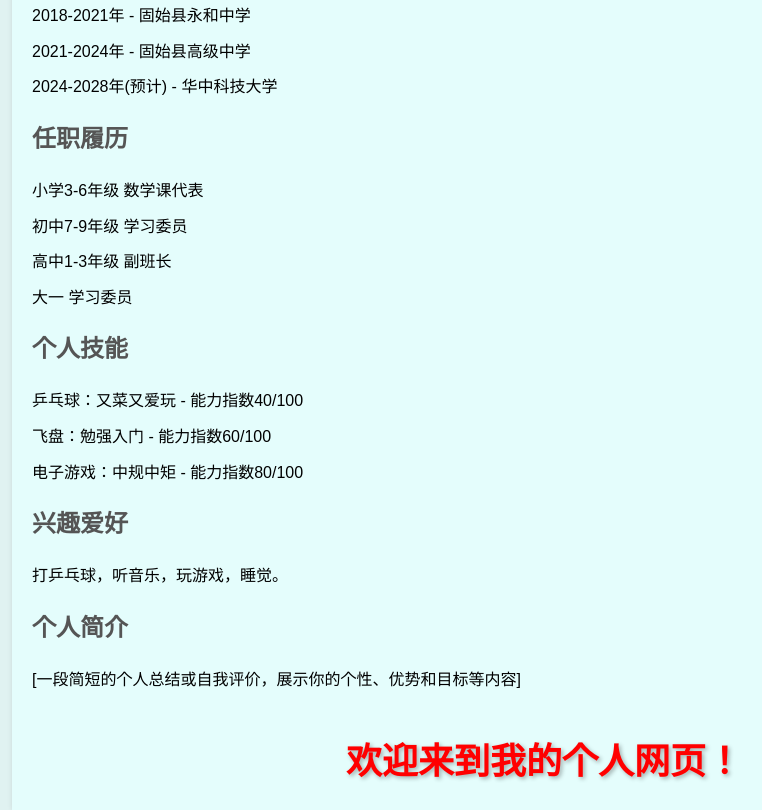
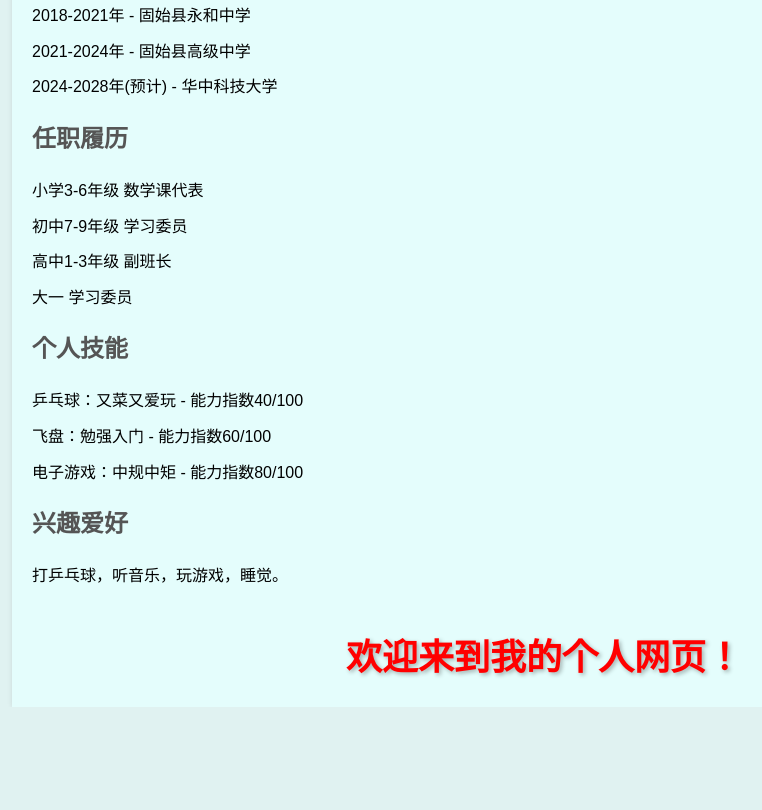
Before and after one commit to yf827/crz773.github.io, a plain HTML site: page index.html in a window 1280 px wide. Shown: the part 783-1593 px from the top of the page, without its empty margins (96-858 px from the left). After the commit the page ends 1490 px from the top, so only its background shows below. Drawn offline with Linux system fonts and the light colour scheme.

Commit message:
Update index.html

```diff
--- a/index.html
+++ b/index.html
@@ -119,8 +119,6 @@
     </ul>
     <h2>兴趣爱好</h2>
     <p>打乒乓球，听音乐，玩游戏，睡觉。</p>
-    <h2>个人简介</h2>
-    <p>[一段简短的个人总结或自我评价，展示你的个性、优势和目标等内容]</p>
     <footer>欢迎来到我的个人网页！</footer>
   </div>
 </body>
```
